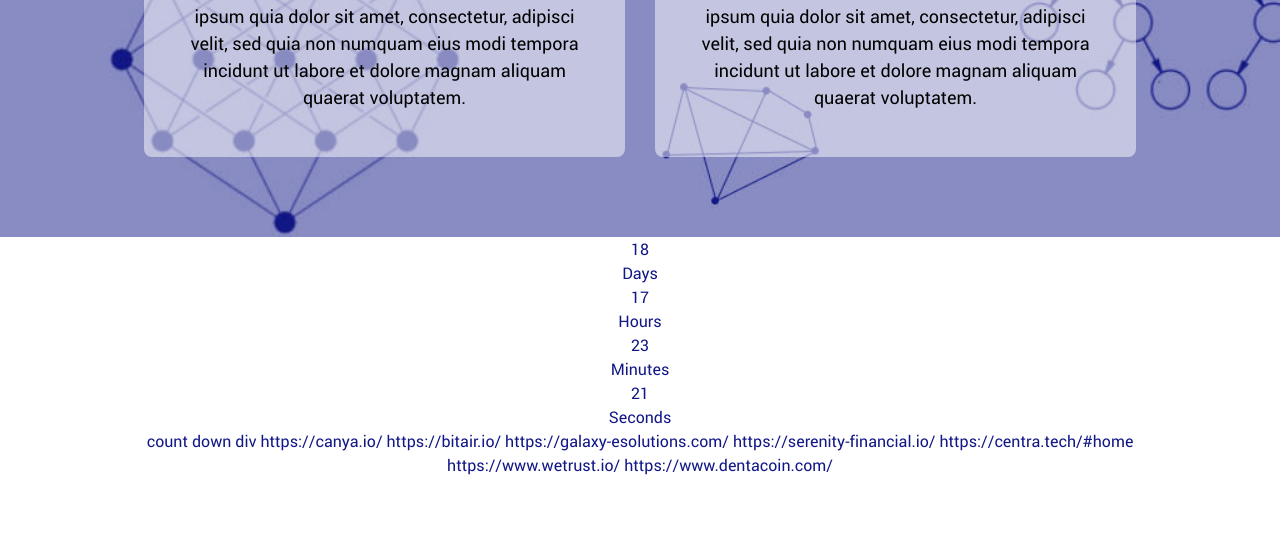
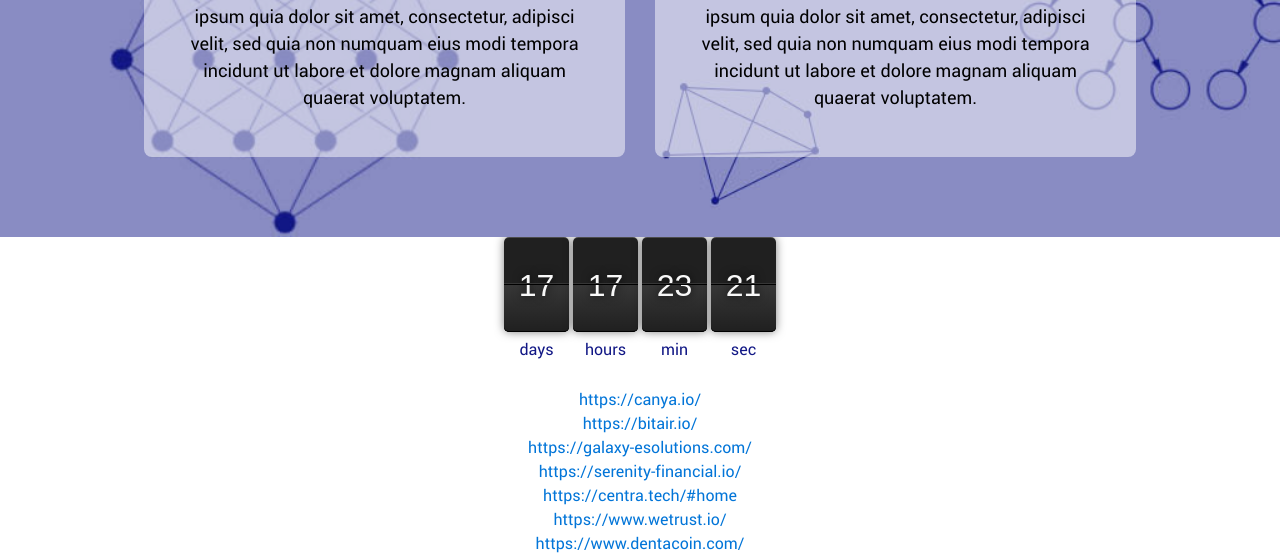
Before and after one commit to beautifulprincess/vn3t, a PHP site: page / in a window 1280 px wide. Shown: the part 2348-2903 px from the top of the page. Before the commit the page ends 2823 px from the top, so only its background shows below. Run offline with PHP 8.4, Linux system fonts and the light colour scheme; some libraries are stand-ins or nearby versions.

Commit message:
update countdonw

```diff
--- /dev/null
+++ b/css/countdown.css
@@ -0,0 +1,157 @@
+/* Count Down start */
+.main-example .countdown-container {
+    height: 130px;
+}
+.main-example {
+  margin: 0 auto;
+  width: 355px;
+  height: 150px;
+}
+.main-example .countdown-container {
+  height: 130px;
+}
+.main-example .time {
+  border-radius: 5px;
+  box-shadow: 0 0 10px 0 rgba(0,0,0,0.5);
+  display: inline-block;
+  text-align: center;
+  position: relative;
+  height: 95px;
+  width: 65px;
+
+  -webkit-perspective: 479px;
+  -moz-perspective: 479px;
+  -ms-perspective: 479px;
+  -o-perspective: 479px;
+  perspective: 479px;
+
+  -webkit-backface-visibility: hidden;
+  -moz-backface-visibility: hidden;
+  -ms-backface-visibility: hidden;
+  -o-backface-visibility: hidden;
+  backface-visibility: hidden;
+
+  -webkit-transform: translateZ(0);
+  -moz-transform: translateZ(0);
+  -ms-transform: translateZ(0);
+  -o-transform: translateZ(0);
+  transform: translateZ(0);
+
+  -webkit-transform: translate3d(0,0,0);
+  -moz-transform: translate3d(0,0,0);
+  -ms-transform: translate3d(0,0,0);
+  -o-transform: translate3d(0,0,0);
+  transform: translate3d(0,0,0);
+}
+.main-example .count {
+  background: #202020;
+  color: #f8f8f8;
+  display: block;
+  font-family: 'Oswald', sans-serif;
+  font-size: 2em;
+  line-height: 2.4em;
+  overflow: hidden;
+  position: absolute;
+  text-align: center;
+  text-shadow: 0 0 10px rgba(0, 0, 0, 0.8);
+  top: 0;
+  width: 100%;
+
+  -webkit-transform: translateZ(0);
+  -moz-transform: translateZ(0);
+  -ms-transform: translateZ(0);
+  -o-transform: translateZ(0);
+  transform: translateZ(0);
+
+  -webkit-transform-style: flat;
+  -moz-transform-style: flat;
+  -ms-transform-style: flat;
+  -o-transform-style: flat;
+  transform-style: flat;
+}
+.main-example .count.top {
+  border-top: 1px solid rgba(255,255,255,0.2);
+  border-bottom: 1px solid rgba(255,255,255,0.1);
+  border-radius: 5px 5px 0 0;
+  height: 50%;
+  padding-top: 10px;
+
+  -webkit-transform-origin: 50% 100%;
+  -moz-transform-origin: 50% 100%;
+  -ms-transform-origin: 50% 100%;
+  -o-transform-origin: 50% 100%;
+  transform-origin: 50% 100%;
+}
+.main-example .count.bottom {
+  background-image: linear-gradient(rgba(255,255,255,0.1), transparent);
+  background-image: -webkit-linear-gradient(rgba(255,255,255,0.1), transparent);
+  background-image: -moz-linear-gradient(rgba(255,255,255,0.1), transparent);
+  background-image: -ms-linear-gradient(rgba(255,255,255,0.1), transparent);
+  background-image: -o-linear-gradient(rgba(255,255,255,0.1), transparent);
+  border-top: 1px solid #000;
+  border-bottom: 1px solid #000;
+  border-radius: 0 0 5px 5px;
+  line-height: 0;
+  height: 50%;
+  top: 50%;
+
+  -webkit-transform-origin: 50% 0;
+  -moz-transform-origin: 50% 0;
+  -ms-transform-origin: 50% 0;
+  -o-transform-origin: 50% 0;
+  transform-origin: 50% 0;
+}
+.main-example .count.next {
+}
+.main-example .label {
+  font-size: normal;
+  margin-top: 5px;
+  display: block;
+  position: absolute;
+  top: 95px;
+  width: 100%;
+}
+/* Animation start */
+.main-example .count.curr.top {
+  -webkit-transform: rotateX(0deg);
+  -moz-transform: rotateX(0deg);
+  -ms-transform: rotateX(0deg);
+  -o-transform: rotateX(0deg);
+  transform: rotateX(0deg);
+  z-index: 3;
+}
+.main-example .count.next.bottom {
+  -webkit-transform: rotateX(90deg);
+  -moz-transform: rotateX(90deg);
+  -ms-transform: rotateX(90deg);
+  -o-transform: rotateX(90deg);
+  transform: rotateX(90deg);
+  z-index: 2;
+}
+/* Animation end */
+.main-example .flip .count.curr.top {
+  -webkit-transition: all 250ms ease-in-out;
+  -moz-transition: all 250ms ease-in-out;
+  -ms-transition: all 250ms ease-in-out;
+  -o-transition: all 250ms ease-in-out;
+  transition: all 250ms ease-in-out;
+
+  -webkit-transform: rotateX(-90deg);
+  -moz-transform: rotateX(-90deg);
+  -ms-transform: rotateX(-90deg);
+  -o-transform: rotateX(-90deg);
+  transform: rotateX(-90deg);
+}
+.main-example .flip .count.next.bottom {
+  -webkit-transition: all 250ms ease-in-out 250ms;
+  -moz-transition: all 250ms ease-in-out 250ms;
+  -ms-transition: all 250ms ease-in-out 250ms;
+  -o-transition: all 250ms ease-in-out 250ms;
+  transition: all 250ms ease-in-out 250ms;
+
+  -webkit-transform: rotateX(0deg);
+  -moz-transform: rotateX(0deg);
+  -ms-transform: rotateX(0deg);
+  -o-transform: rotateX(0deg);
+  transform: rotateX(0deg);
+}
--- a/css/style.css
+++ b/css/style.css
@@ -355,3 +355,25 @@ header.onTop .navbar-toggler-right{
 		height: 200px;
 	}
 }
+
+@media screen and (max-width: 48em) {
+  .main-example {
+    width: 100%;
+  }
+  .main-example .countdown-container {
+    height: 100px;
+  }
+  .main-example .time {
+      height: 70px;
+      width: 48px;
+  }
+  .main-example .count {
+    font-size: 1.5em;
+    line-height: 70px;
+  }
+  .main-example .label {
+    font-size: 0.8em;
+    top: 72px;
+  }
+}
+/* Count Down end */
--- a/index.html
+++ b/index.html
@@ -10,6 +10,7 @@
 	<link rel="bookmark" href="images/favicon.ico"/>
 
 	<link rel="stylesheet" href="https://maxcdn.bootstrapcdn.com/bootstrap/4.0.0-alpha.6/css/bootstrap.min.css" integrity="sha384-rwoIResjU2yc3z8GV/NPeZWAv56rSmLldC3R/AZzGRnGxQQKnKkoFVhFQhNUwEyJ" crossorigin="anonymous">
+	<link rel="stylesheet" href="css/countdown.css" />
 	<link rel="stylesheet" href="css/style.css" />
 
 	<script src="https://code.jquery.com/jquery-3.2.1.min.js"></script>
@@ -109,35 +110,49 @@
 	</div>
 </section>
 <section id="countdown">
-<div id="countdown-change-js">
-<div class="countdown-col">
-<div class="countdown-num countdown-days">0</div>
-<div class="countdown-info">Days</div>
+<div class="countdown-container main-example" id="countdown-counter">
+<div class="time days flip">
+  <span class="count curr top">00</span>
+  <span class="count next top">00</span>
+  <span class="count next bottom">00</span>
+  <span class="count curr bottom">00</span>
+  <span class="label">days</span>
 </div>
-<div class="countdown-col">
-<div class="countdown-num countdown-hours">0</div>
-<div class="countdown-info">Hours</div>
+
+<div class="time hours flip">
+  <span class="count curr top">00</span>
+  <span class="count next top">00</span>
+  <span class="count next bottom">00</span>
+  <span class="count curr bottom">00</span>
+  <span class="label">hours</span>
 </div>
-<div class="countdown-col">
-<div class="countdown-num countdown-minutes">0</div>
-<div class="countdown-info">Minutes</div>
+
+<div class="time minutes flip">
+  <span class="count curr top">00</span>
+  <span class="count next top">00</span>
+  <span class="count next bottom">00</span>
+  <span class="count curr bottom">00</span>
+  <span class="label">min</span>
 </div>
-<div class="countdown-col">
-<div class="countdown-num countdown-seconds">0</div>
-<div class="countdown-info">Seconds</div>
+
+<div class="time seconds flip">
+  <span class="count curr top">00</span>
+  <span class="count next top">00</span>
+  <span class="count next bottom">00</span>
+  <span class="count curr bottom">00</span>
+  <span class="label">sec</span>
 </div>
 </div>
+
 <div>
-count down div
+<a href="https://canya.io/" target="_blank">https://canya.io/</a><br>
+<a href="https://bitair.io/" target="_blank">https://bitair.io/</a><br>
+<a href="https://galaxy-esolutions.com/" target="_blank">https://galaxy-esolutions.com/</a><br>
+<a href="https://serenity-financial.io/" target="_blank">https://serenity-financial.io/</a><br>
 
-https://canya.io/
-https://bitair.io/
-https://galaxy-esolutions.com/
-https://serenity-financial.io/
-
-https://centra.tech/#home
-https://www.wetrust.io/
-https://www.dentacoin.com/
+<a href="https://centra.tech/#home" target="_blank">https://centra.tech/#home</a><br>
+<a href="https://www.wetrust.io/" target="_blank">https://www.wetrust.io/</a><br>
+<a href="https://www.dentacoin.com/" target="_blank">https://www.dentacoin.com/</a><br>
 </div>
 </section>
 
```
Also changed, not shown: js/countdown.js (+107 -10 lines).
